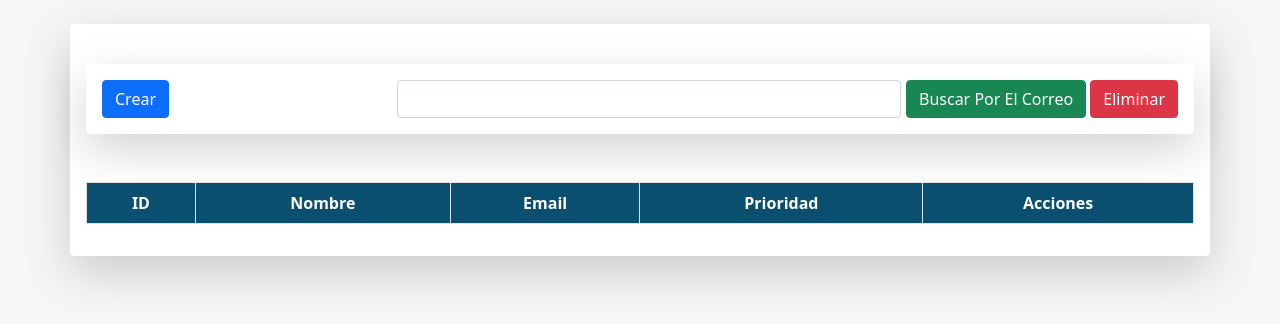
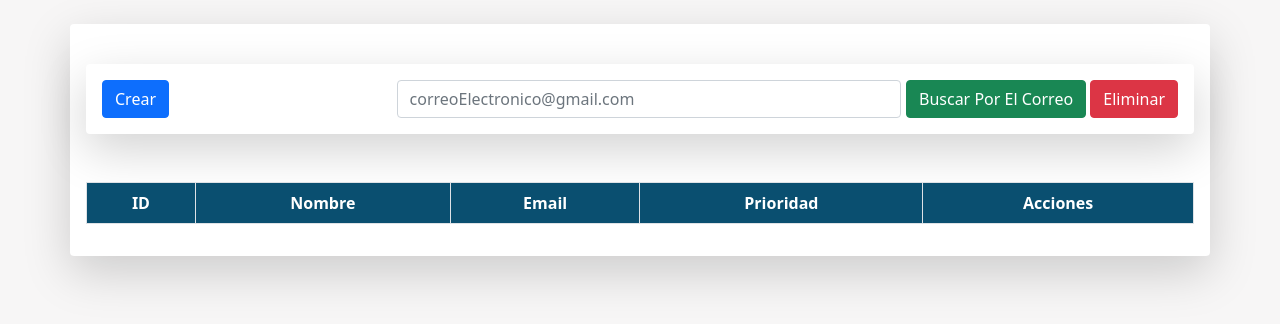
Before and after one commit to JohnEstebanAP/praticaconcretacion2, a plain HTML site: page crud-JSvanilla-springboot/index.html in a window 1280 px wide. Drawn offline with nearby package versions, Linux system fonts and the light colour scheme; some packages are replaced by stand-ins of ours; no server answers; a script that the page names is missing.

Commit message:
placeholder correo

```diff
--- a/crud-JSvanilla-springboot/index.html
+++ b/crud-JSvanilla-springboot/index.html
@@ -72,7 +72,7 @@
 
       <div id="containerEmail">
         <div class="divInputEmail">
-          <input type="text" name="Correo" id="inputEmail" class="form-control">
+          <input type="text" name="Correo" id="inputEmail" class="form-control" placeholder="correoElectronico@gmail.com">
         </div>
         <div>
           <button id="btnBuscar" type="button" class="btn btn-success">Buscar Por El Correo</button>
```
